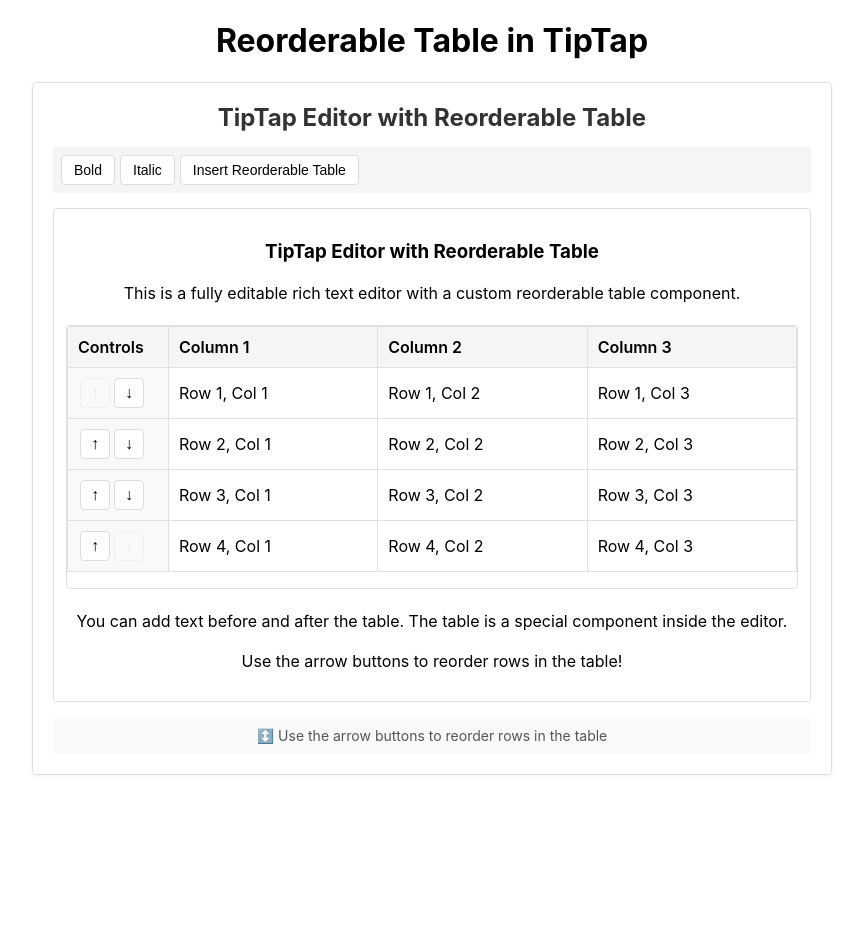
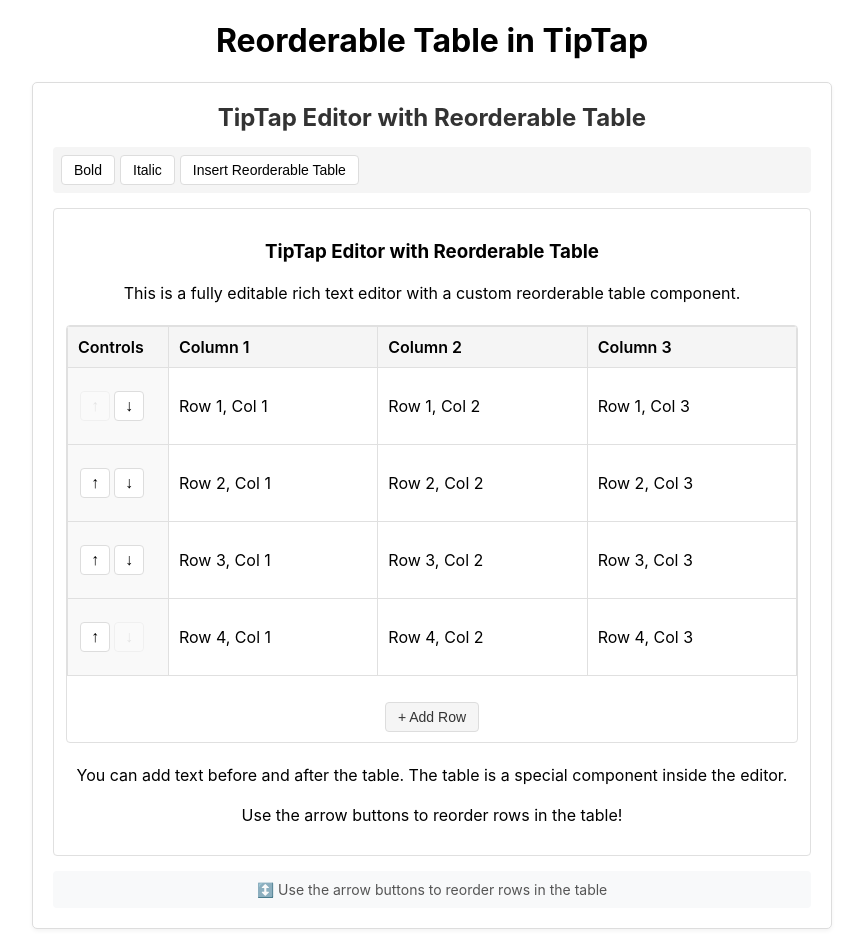
Before and after one commit to mustafa-yilmaz/tiptap-reorderable-table, a React (Create React App) app: page / in a window 1280 px wide. Shown: the whole page, without its empty margins (208-1071 px from the left). Before the commit the page ends 800 px from the top, so only its background shows below. Built offline with nearby package versions, Linux system fonts and the light colour scheme.

Commit message:
Enhance table cell editing with TipTap formatting support
1. Added individual TipTap editors for each table cell
2. Fixed formatting issues in table cells
3. Added 'Add Row' functionality
4. Improved styling for table cells and buttons

```diff
--- a/src/ReorderableTableComponent.js
+++ b/src/ReorderableTableComponent.js
@@ -1,14 +1,44 @@
 // ReorderableTableComponent.js
-import React, { useState } from "react";
-import { NodeViewWrapper } from "@tiptap/react";
+import React, { useState, useEffect } from "react";
+import { NodeViewWrapper, NodeViewContent } from "@tiptap/react";
+import { Editor, EditorContent } from "@tiptap/react";
+import StarterKit from "@tiptap/starter-kit";
 
-const ReorderableTableComponent = () => {
+const ReorderableTableComponent = ({ editor: parentEditor }) => {
+  // Initialize with 4 rows and 3 columns
   const [rows, setRows] = useState([
     ["Row 1, Col 1", "Row 1, Col 2", "Row 1, Col 3"],
     ["Row 2, Col 1", "Row 2, Col 2", "Row 2, Col 3"],
     ["Row 3, Col 1", "Row 3, Col 2", "Row 3, Col 3"],
     ["Row 4, Col 1", "Row 4, Col 2", "Row 4, Col 3"],
   ]);
+
+  // Create cell editors
+  const [cellEditors, setCellEditors] = useState([]);
+
+  // Initialize cell editors
+  useEffect(() => {
+    const newCellEditors = rows.map(row =>
+      row.map((content, i) =>
+        new Editor({
+          extensions: [StarterKit],
+          content: content,
+          editable: true,
+        })
+      )
+    );
+
+    setCellEditors(newCellEditors);
+
+    // Clean up editors on unmount
+    return () => {
+      newCellEditors.forEach(row =>
+        row.forEach(editor => {
+          if (editor) editor.destroy();
+        })
+      );
+    };
+  }, []);
 
   // Move a row up
   const moveRowUp = (index) => {
@@ -19,7 +49,14 @@
     newRows[index] = newRows[index - 1];
     newRows[index - 1] = temp;
 
+    // Also move the editors
+    const newEditors = [...cellEditors];
+    const tempEditors = newEditors[index];
+    newEditors[index] = newEditors[index - 1];
+    newEditors[index - 1] = tempEditors;
+
     setRows(newRows);
+    setCellEditors(newEditors);
   };
 
   // Move a row down
@@ -31,7 +68,32 @@
     newRows[index] = newRows[index + 1];
     newRows[index + 1] = temp;
 
+    // Also move the editors
+    const newEditors = [...cellEditors];
+    const tempEditors = newEditors[index];
+    newEditors[index] = newEditors[index + 1];
+    newEditors[index + 1] = tempEditors;
+
     setRows(newRows);
+    setCellEditors(newEditors);
+  };
+
+  // Add a new row
+  const addRow = () => {
+    // Add a new row with empty cells
+    const newRow = Array(rows[0].length).fill("");
+    setRows([...rows, newRow]);
+
+    // Create editors for the new row
+    const newRowEditors = newRow.map(() =>
+      new Editor({
+        extensions: [StarterKit],
+        content: "",
+        editable: true,
+      })
+    );
+
+    setCellEditors([...cellEditors, newRowEditors]);
   };
 
   return (
@@ -67,15 +129,24 @@
                     ↓
                   </button>
                 </td>
-                {row.map((cell, cellIndex) => (
-                  <td key={cellIndex} contentEditable="true" suppressContentEditableWarning={true}>
-                    {cell}
+                {cellEditors[rowIndex]?.map((cellEditor, cellIndex) => (
+                  <td key={cellIndex} className="table-cell-editor">
+                    {cellEditor && <EditorContent editor={cellEditor} />}
                   </td>
                 ))}
               </tr>
             ))}
           </tbody>
         </table>
+        <div className="table-actions">
+          <button
+            className="add-row-button"
+            onClick={addRow}
+            title="Add new row"
+          >
+            + Add Row
+          </button>
+        </div>
       </div>
     </NodeViewWrapper>
   );
--- a/src/ReorderableTableExtension.js
+++ b/src/ReorderableTableExtension.js
@@ -10,7 +10,7 @@
 
   group: 'block',
 
-  content: 'text*',
+  atom: true, // Prevents editing of this node directly
 
   parseHTML() {
     return [
@@ -25,7 +25,10 @@
   },
 
   addNodeView() {
-    return ReactNodeViewRenderer(ReorderableTableComponent);
+    return ReactNodeViewRenderer(ReorderableTableComponent, {
+      as: 'div',
+      className: 'reorderable-table-node',
+    });
   },
 });
 
--- a/src/TableEditor.css
+++ b/src/TableEditor.css
@@ -154,6 +154,40 @@
   background-color: #f5f5f5;
 }
 
+/* Table cell editor */
+.table-cell-editor {
+  padding: 0 !important;
+}
+
+.table-cell-editor .ProseMirror {
+  padding: 10px;
+  min-height: 30px;
+  outline: none;
+}
+
+/* Add row button */
+.table-actions {
+  padding: 10px;
+  text-align: center;
+}
+
+.add-row-button {
+  background-color: #f5f5f5;
+  border: 1px solid #ddd;
+  border-radius: 4px;
+  padding: 6px 12px;
+  font-size: 14px;
+  color: #333;
+  cursor: pointer;
+  transition: all 0.2s;
+}
+
+.add-row-button:hover {
+  background-color: #e8f4fc;
+  border-color: #4a90e2;
+  color: #4a90e2;
+}
+
 /* Paragraph styling */
 .visible-tiptap-editor p {
   margin-bottom: 1em;
```
